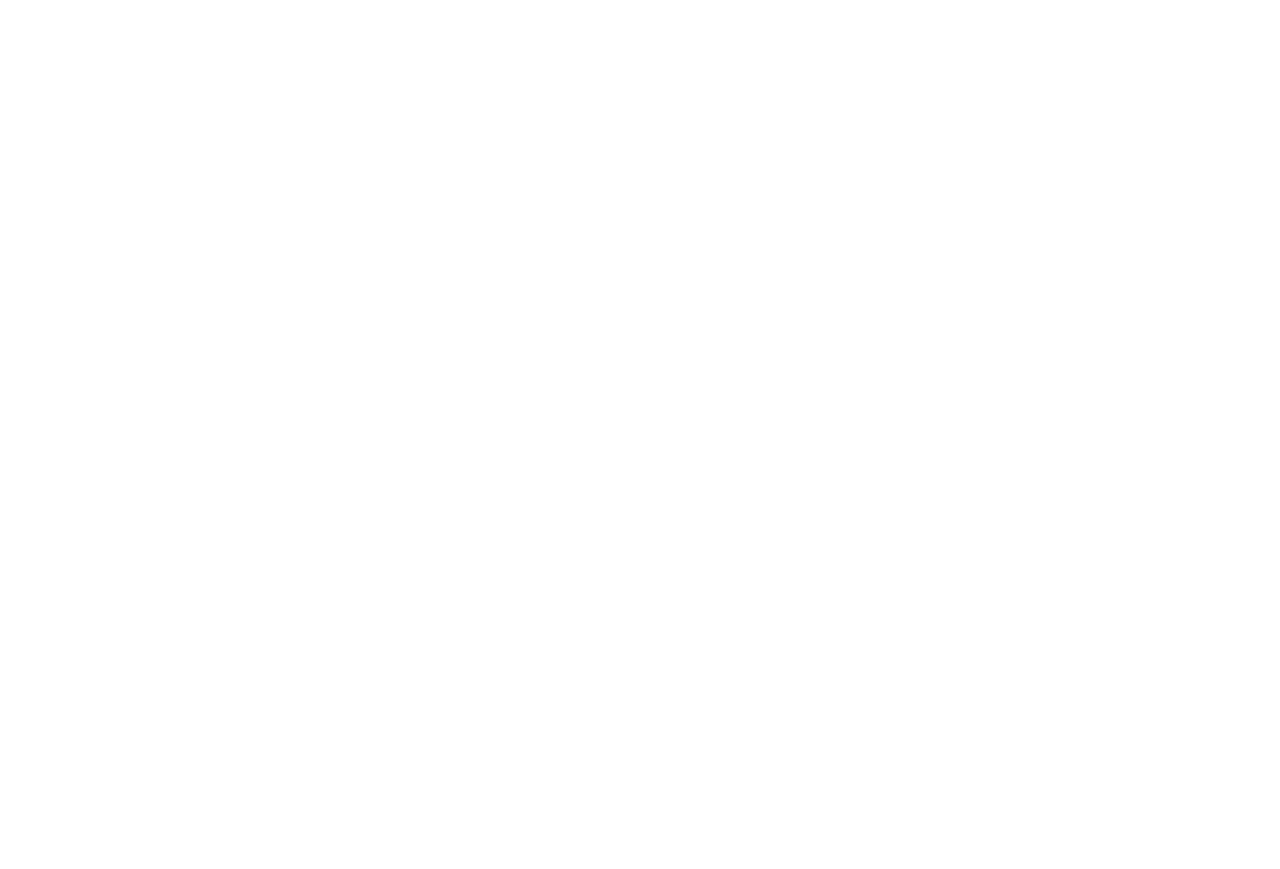
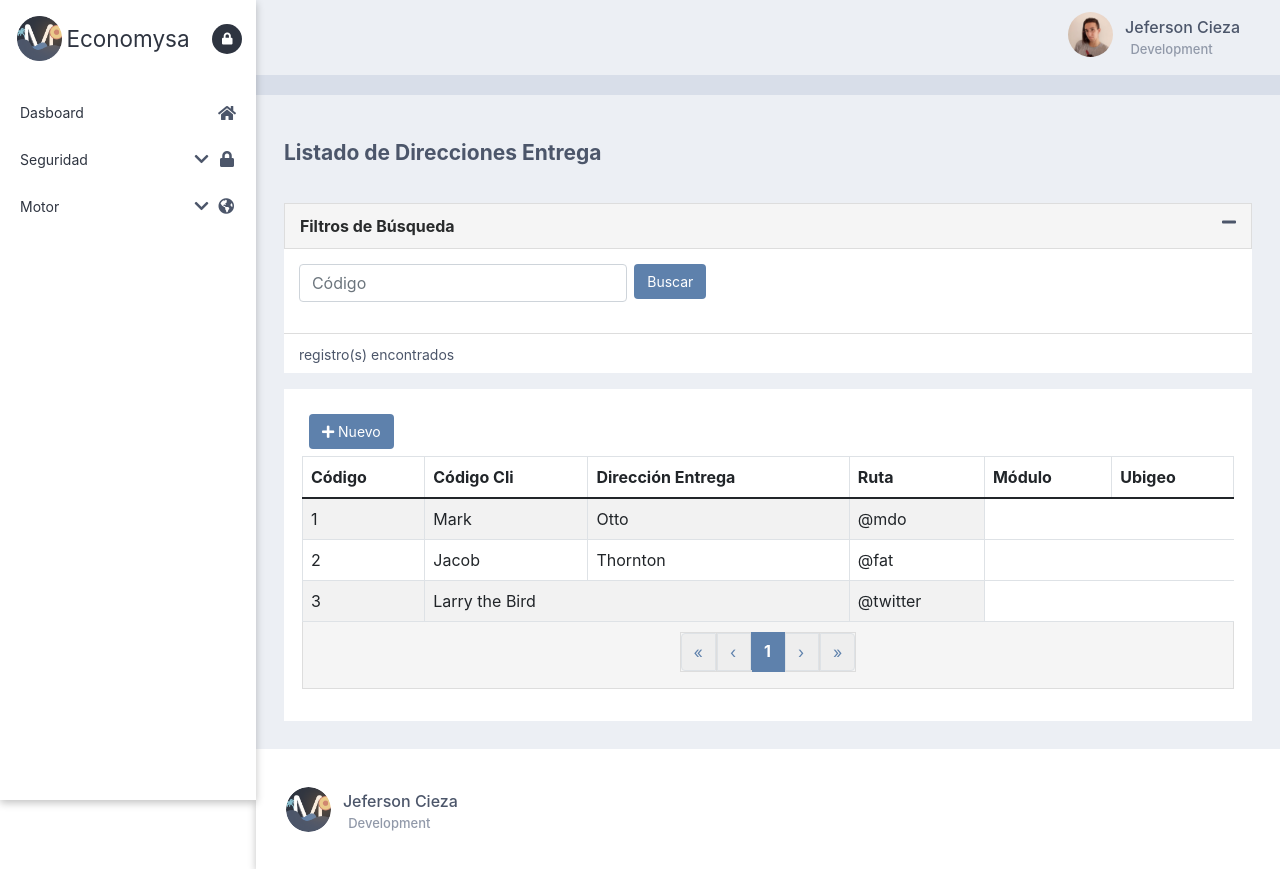
Before and after one commit to Franco-Ezequiel-Marchegiani/Economysa, a React (Create React App) app: page /motor/1 in a window 1280 px wide. Before the commit this address had no page. Before the commit the page ends 800 px from the top, so only its background shows below. Built offline with nearby package versions, Linux system fonts and the light colour scheme.

Commit message:
Motores terminados y encima de manera interactiva

```diff
--- a/src/components/Motor/Motor.css
+++ b/src/components/Motor/Motor.css
@@ -0,0 +1,8 @@
+.inputCodigo{
+    width: 100%
+}
+@media only screen and (min-width: 768px){
+    .inputCodigo{
+        width: 35%
+    }
+}
--- a/src/components/Motor/Motor.js
+++ b/src/components/Motor/Motor.js
@@ -1,10 +1,129 @@
 import React from 'react';
+import Footer from '../Footer/Footer';
+import Header from '../Header/Header';
+import Sidebar from '../Sidebar/Sidebar';
+import { Form, Table, Pagination } from 'react-bootstrap';
+import { useParams } from 'react-router-dom';
 import './Motor.css';
 
 function Motor() {
+  const params = useParams();
+  const id = Number(params.id)
+  console.log(id);
+  let titulosMotores = [
+    {
+      id: 1,
+      titulo: "Listado de Direcciones Entrega",
+    },
+    {
+      id: 2,
+      titulo: "Listado de Clientes",
+    },
+  ]
+  let columnasTablasMotores = [
+    {
+      id: 1,
+      columna1: "Código",
+      columna2: "Código Cli",
+      columna3: "Dirección Entrega",
+      columna4: "Ruta",
+      columna5: "Módulo",
+      columna6: "Ubigeo",
+      columna7: "Estado",
+      columna8: "Acciones",
+    },
+    {
+      id: 2,
+      columna1: "Código",
+      columna2: "Nombre",
+      columna3: "Código Padre",
+      columna4: "Razón Social",
+      columna5: "Tipo Documento",
+      columna6: "Nro. Documento",
+      columna7: "Estado",
+      columna8: "Acciones",
+    }
+  ]
+
+  let tituloMotor = titulosMotores.find(titulo => titulo.id === id)
+  let columnasTablaMotorSeleccionado = columnasTablasMotores.find(titulo => titulo.id === id)
+  console.log(columnasTablaMotorSeleccionado.columna1);
   return (
-    <section className="">
-      <h1>Motor</h1>
+    <section className="globalContainerContent">
+      <Sidebar/>
+      <section className='fondoGeneral'>
+        <Header/>
+        <div className='divEspacioHome'><p>...</p></div>
+        <div className='infoPrincipalSeguridadYMotor'>
+            <section className='infoListadoUsuarioContainer'>
+                <h2>{tituloMotor.titulo}</h2>
+                  <div className='filtradoBusquedaContainer'>
+                      <div className='subtitleContainer'>
+                      <p>Filtros de Búsqueda</p>
+                      <i className="fas fa-minus"></i>
+                      {/* <i className="fas fa-plus"></i> */}
+                      </div>
+                        <div className='formularioContainerAll'>
+                            <Form className='formularioContainer'>
+                              <Form.Group className="mb-3 inputCodigo" controlId="formBasicEmail">
+                                <Form.Control type="text" placeholder="Código" />
+                              </Form.Group>
+
+                              <button className='btn-search'>Buscar</button>
+                            </Form>
+                      </div>
+                      <p className='textRegistrosEncontrados'>registro(s) encontrados</p>
+                  </div>
+            </section>
+        </div>
+        <section className='tableContainer'>
+          <div className='tableContent'>
+          <button className='btn-new'><i className="fas fa-plus"></i> Nuevo</button>
+                <Table striped bordered hover>
+                    <thead>
+                      <tr>
+                        <th>{columnasTablaMotorSeleccionado.columna1}</th>
+                        <th>{columnasTablaMotorSeleccionado.columna2}</th>
+                        <th>{columnasTablaMotorSeleccionado.columna3}</th>
+                        <th>{columnasTablaMotorSeleccionado.columna4}</th>
+                        <th>{columnasTablaMotorSeleccionado.columna5}</th>
+                        <th>{columnasTablaMotorSeleccionado.columna6}</th>
+                      </tr>
+                    </thead>
+                    <tbody>
+                      <tr>
+                        <td>1</td>
+                        <td>Mark</td>
+                        <td>Otto</td>
+                        <td>@mdo</td>
+                      </tr>
+                      <tr>
+                        <td>2</td>
+                        <td>Jacob</td>
+                        <td>Thornton</td>
+                        <td>@fat</td>
+                      </tr>
+                      <tr>
+                        <td>3</td>
+                        <td colSpan={2}>Larry the Bird</td>
+                        <td>@twitter</td>
+                      </tr>
+                    </tbody>
+                </Table>
+                <div className='paginationContainer'>
+                  <Pagination className='pagination'>
+                    <Pagination.First className='paginationFlechasIzquierda'/>
+                    <Pagination.Prev className='paginationFlechasIzquierda'/>
+                    <Pagination.Item className='paginationItem' active>{1}</Pagination.Item>
+                    <Pagination.Next className='paginationFlechasDerecha'/>
+                    <Pagination.Last className='paginationFlechasDerecha'/>
+                  </Pagination>
+                </div>
+          </div>
+        </section>
+        <Footer/>
+      </section>
+
     </section>
   );
 }
--- a/src/index.js
+++ b/src/index.js
@@ -15,7 +15,7 @@ ReactDOM.render(
       <Route path="/" exact={true} element={<App/>}/>
       <Route path="/login" exact={true} element={<Login/>}/>
       <Route path="/Seguridad" exact={true} element={<Seguridad/>}/>
-      <Route path="/motor" exact={true} element={<Motor/>}/>
+      <Route path="/motor/:id" exact={true} element={<Motor/>}/>
     </Routes>
   </BrowserRouter>
   </React.StrictMode>,
```
